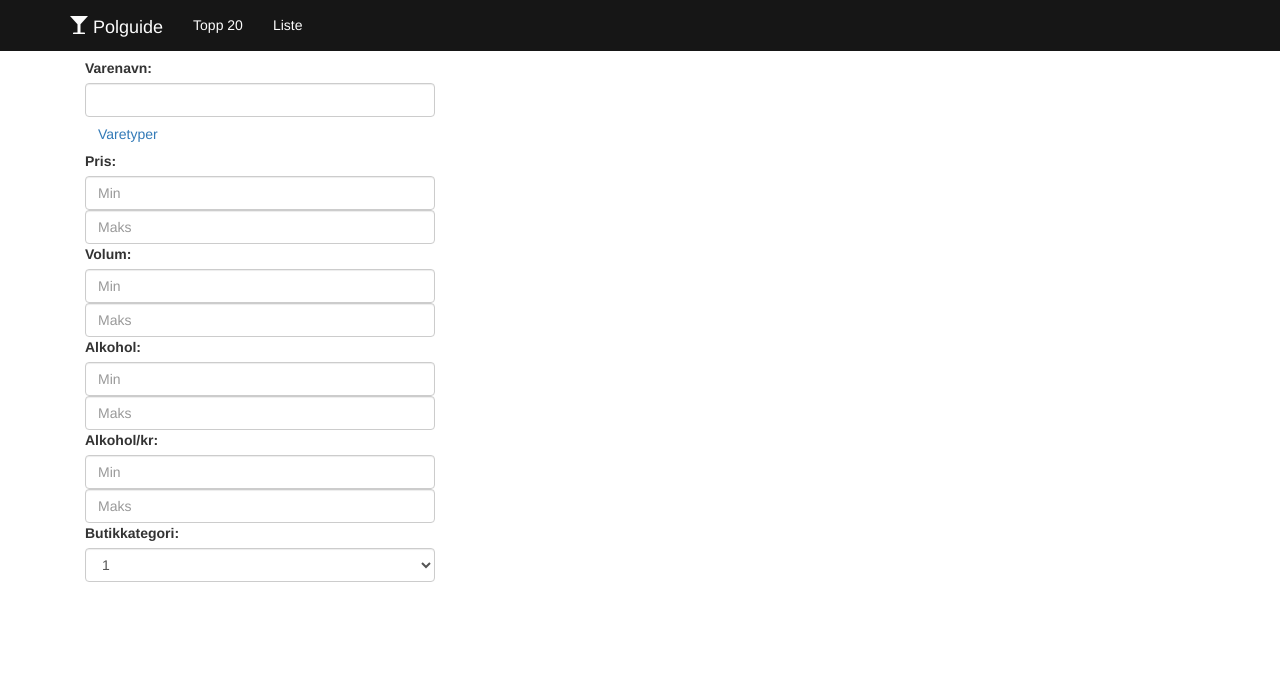
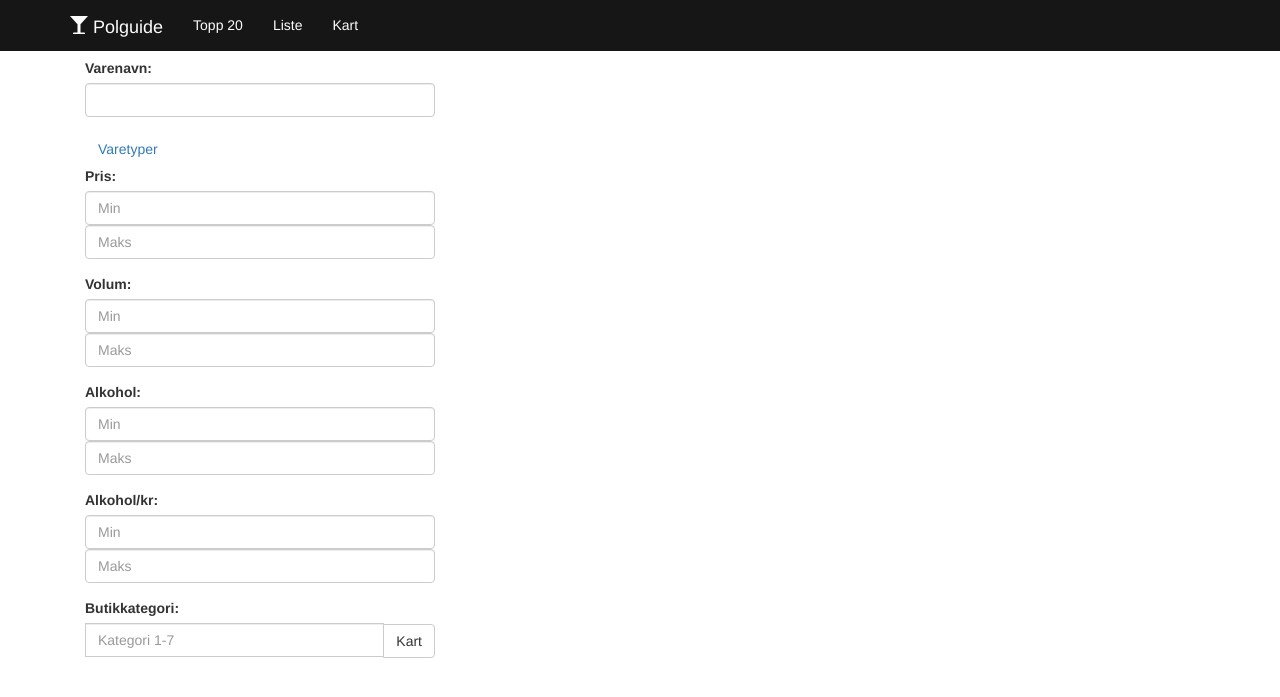
Before and after one commit to simennj/polside, a Django app: page /pol/liste in a window 1280 px wide. Shown: the top 697 px of the page. Run offline with Django 3.2, Linux system fonts and the light colour scheme; data that the repository does not hold is empty; parts of the project's set-up code (start-up, migrations or seed data) failed here and were passed over; some libraries are stand-ins or nearby versions.

Commit message:
finished butikkategori, added kart button

```diff
--- a/pol/forms.py
+++ b/pol/forms.py
@@ -63,15 +63,7 @@ class EnhetsprisForm(forms.Form):
 
 
 class Butikkategoriform(forms.Form):
-    butikkategori = forms.ChoiceField(widget=forms.Select(attrs={'class': 'form-control'}), choices=(
-        (1, 1),
-        (2, 2),
-        (3, 3),
-        (4, 4),
-        (5, 5),
-        (6, 6),
-        (7, 7),
-    ))
+    butikkategori = forms.CharField(widget=forms.TextInput(attrs={'class': 'form-control', 'placeholder': 'Kategori 1-7'}))
 
 class SorteringsForm(forms.Form):
     CHOICES = (
--- a/pol/models.py
+++ b/pol/models.py
@@ -12,7 +12,8 @@ class Butikkategorilookup(Lookup):
     def as_sql(self, compiler, connection):
         lhs, lhs_params = self.process_lhs(compiler, connection)
         rhs, rhs_params = self.process_rhs(compiler, connection)
-        rhs_params[0] = 'Butikkategori ' + rhs_params[0]
+        print len(rhs_params[0])
+        rhs_params[0] = 'Butikkategori ' + rhs_params[0][-1]
         params = lhs_params + rhs_params
         return '%s <= %s' % (lhs, rhs), params
         # TODO: Do this properly if i ever learn the API
--- a/pol/static/css/main.css
+++ b/pol/static/css/main.css
@@ -20,14 +20,6 @@
 }
 
 .filterform {
-}
-
-.filterform span {
-    display: none;
-}
-
-.filterform input {
-    float: right;
 }
 
 .filterform .errorlist {
@@ -75,3 +67,7 @@
 .maxheight {
     height: 100%;
 }
+
+#varetypebeholder {
+    padding: 0;
+}
--- a/pol/templates/base.html
+++ b/pol/templates/base.html
@@ -31,6 +31,7 @@
             <ul class="nav navbar-nav">
                 <li><a href="/pol/20">Topp 20</a></li>
                 <li><a href="/pol/liste">Liste</a> </li>
+                <li><a href="/pol/kart">Kart</a> </li>
             </ul>
         </div>
     </div>
--- a/pol/templates/liste.html
+++ b/pol/templates/liste.html
@@ -74,14 +74,22 @@
 {% block sidebar %}
     <form class="filterform">
         <div class="form-group">{{ varenavnform }}</div>
-        <div id="varetypeform" class="form-group collapse">{{ varetypeform }}</div>
+        <a class="btn btn-link" data-toggle="collapse" data-target="#varetypeform">Varetyper</a>
+        <div id="varetypeform" class="form-group collapse">
+            {{ varetypeform }}
+            <a class="btn btn-link" data-toggle="collapse" data-target="#varetypeform">Skjul</a>
+        </div>
         {# TODO: faster/easier to minimize again #}
-        <a class="btn btn-link" data-toggle="collapse" data-target="#varetypeform">Varetyper</a>
         <div class="form-group">{{ prisform }}</div>
         <div class="form-group">{{ volumform }}</div>
         <div class="form-group">{{ alkoholform }}</div>
         <div class="form-group">{{ enhetsprisform }}</div>
-        <div class="form-group">{{ butikkategoriform }}</div>
+        <div class="input-group">
+            {{ butikkategoriform }}
+            <span class="input-group-btn">
+                <button class="btn btn-default" style="margin-top: 26px">Kart</button>
+            </span>
+        </div>
         <div class="clear_both"></div>
         <div id="sorteringsform" class="form-group hidden">{{ sorteringsform }}</div>
     </form>
--- a/pol/urls.py
+++ b/pol/urls.py
@@ -10,5 +10,5 @@ urlpatterns = [
     url(r'^table$', views.table),
     url(r'^produkt/(?P<pk>[0-9]+)/$', views.Produktvisning.as_view(), name='Produkt'),
     url(r'^produktside/(?P<pk>[0-9]+)/$', views.Produktside.as_view(), name='Produkt'),
-    url(r'^map', views.map)
+    url(r'^kart', views.map)
 ]
--- a/pol/views.py
+++ b/pol/views.py
@@ -36,6 +36,7 @@ def liste(request):
         'butikkategoriform': butikkategoriform,
     })
 
+
 def table(request):
     f = ProduktFilter(request.GET, queryset=Produkter.objects.filter(produktutvalg__contains="Ba"))[:100]
     return render_to_response('table.html', {
```
